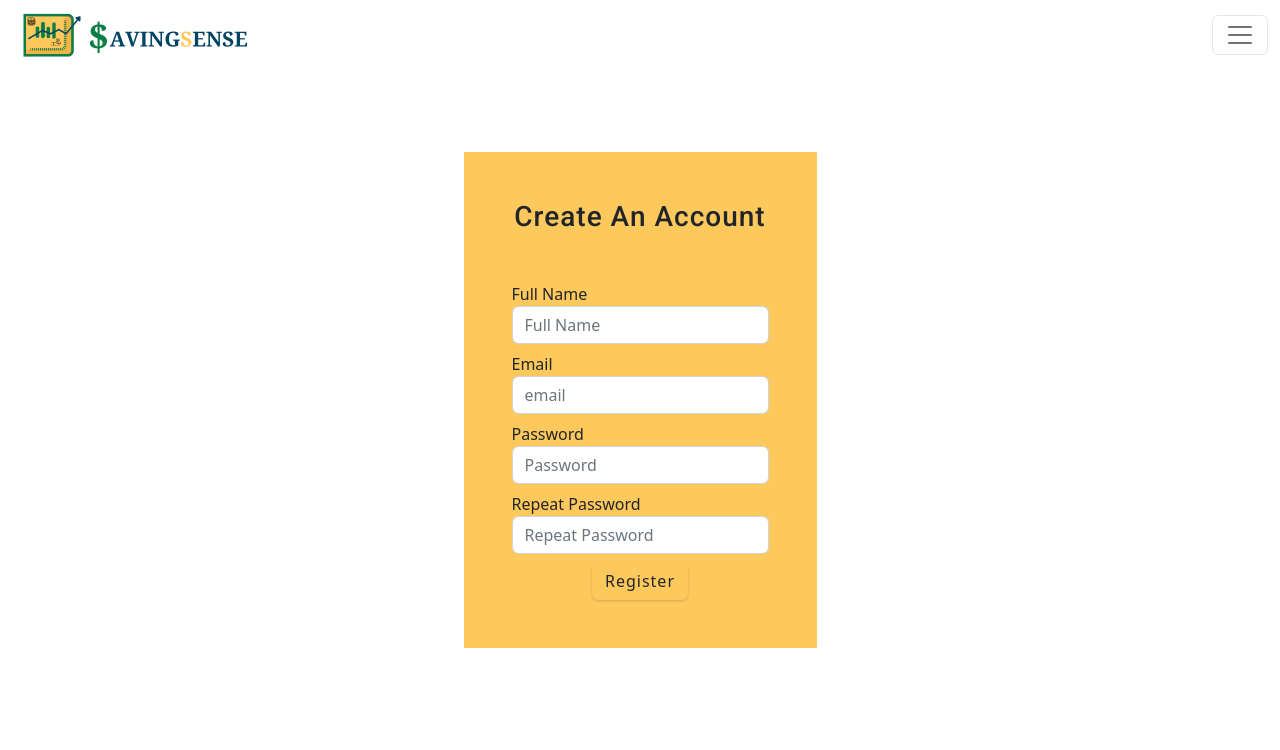
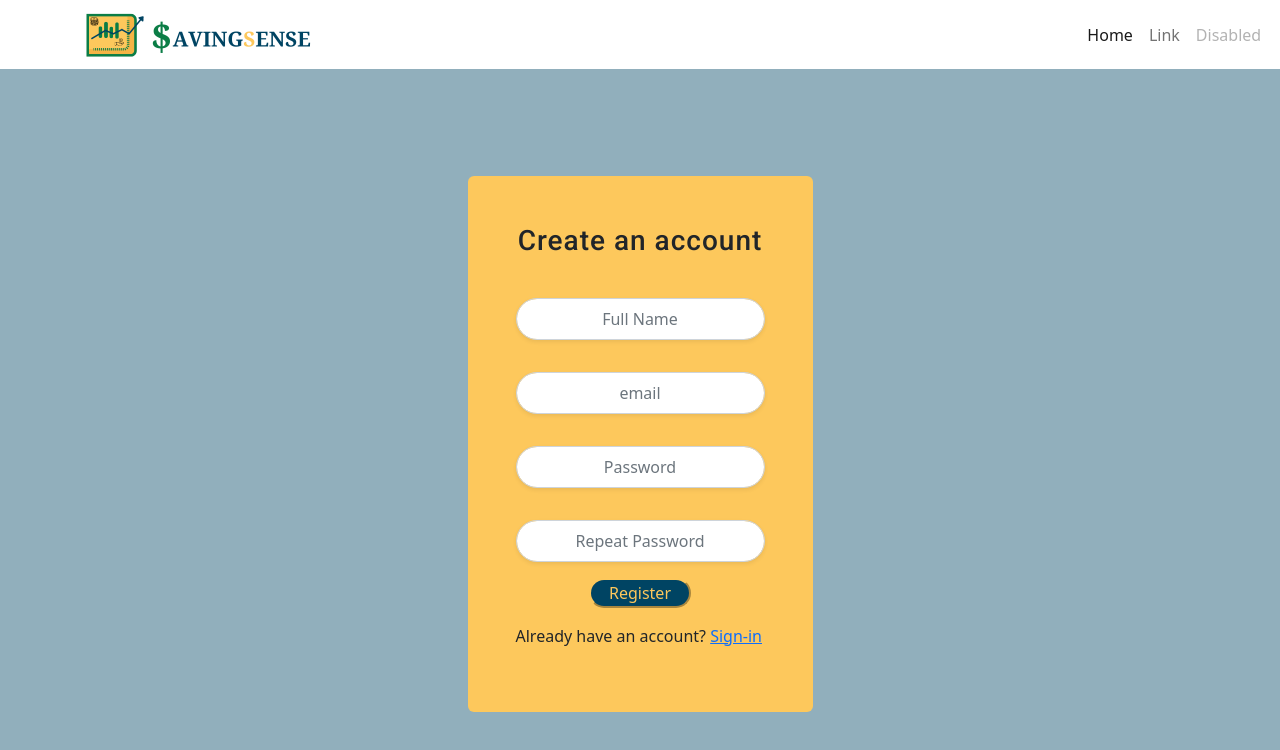
Before and after one commit to elainelynch/SavingSense, a React (Vite) app: page / in a window 1280 px wide. Shown: the top 750 px of the page. Built offline with nearby package versions, Linux system fonts and the light colour scheme.

Commit message:
styling: register

```diff
--- a/src/components/Navbar.jsx
+++ b/src/components/Navbar.jsx
@@ -1,34 +1,26 @@
+import "../style/navbar.scss"
+
 function Navbar() {
   return(
     <>
-     <nav className="navbar bg-body-tertiary fixed-top">
+    <nav className="navbar navbar-expand-lg bg-body-tertiary">
       <div className="container-fluid">
-        <img src="public/savingsense_logo.png" alt="Savingsense Logo" width="250" />
-        <button className="navbar-toggler" type="button" data-bs-toggle="offcanvas" data-bs-target="#offcanvasNavbar" aria-controls="offcanvasNavbar" aria-label="Toggle navigation">
+        <img src="./public/savingsense_logo.png" alt=""  width="250" className="savingsence-logo"/>
+        <button className="navbar-toggler" type="button" data-bs-toggle="collapse" data-bs-target="#navbarToggler" aria-controls="navbarToggler" aria-expanded="false" aria-label="Toggle navigation">
           <span className="navbar-toggler-icon"></span>
         </button>
-        <div className="offcanvas offcanvas-end" tabindex="-1" id="offcanvasNavbar" aria-labelledby="offcanvasNavbarLabel">
-          <div className="offcanvas-header">
-          <img src="public/savingsense_logo.png" alt="Savingsense Logo" width="250" />
-            <button type="button" className="btn-close" data-bs-dismiss="offcanvas" aria-label="Close"></button>
-          </div>
-          <div className="offcanvas-body">
-            <ul className="navbar-nav justify-content-end flex-grow-1 pe-3">
+        <div className="collapse navbar-collapse" id="navbarToggler">
+          <ul className=" navbar-nav d-flex justify-content-center me-auto mb-2 mb-lg-0">
             <li className="nav-item">
               <a className="nav-link active" aria-current="page" href="#">Home</a>
             </li>
             <li className="nav-item">
-                <a className="nav-link" href="#">Date</a>
+              <a className="nav-link" href="#">Link</a>
             </li>
             <li className="nav-item">
-                <a className="nav-link" href="#">Note</a>
+              <a className="nav-link disabled" aria-disabled="true">Disabled</a>
             </li>
           </ul>
-            <form className="d-flex mt-3" role="search">
-              <input className="form-control me-2" type="search" placeholder="Search" aria-label="Search" />
-              <button className="btn btn-outline-success" type="submit">Search</button>
-            </form>
-          </div>
         </div>
       </div>
     </nav>
--- a/src/components/Register.jsx
+++ b/src/components/Register.jsx
@@ -1,32 +1,34 @@
+import { Link } from "react-router-dom"
 import "../style/register.scss"
 
 
 function Register() {
   return(
     <>
-     <div className="signup register d-flex justify-content-center align-items-center vh-100 bg-white">
-      <div className="form_container rounder">
-        <form className="conteiner bg-register p-5">
-          <h3 className="text-center mb-5">Create an account</h3>
+     <div className="signup register d-flex justify-content-center align-items-center vh-100 bg-signup">
+      <div className="form_container">
+        <form className="conteiner bg-register p-5 rounded">
+          <h3 className="text-center mb-3 text-lowercase"><span className="text-uppercase">C</span>reate an account</h3>
           <div className="mb-2">
-            <label htmlFor="fname">Full Name</label>
-            <input type="text" placeholder="Full Name" className="form-control" />
+            <label htmlFor="fname"></label>
+            <input type="text" placeholder="Full Name" className="form-control rounded-pill border-input shadow-sm p-2 text-center" required/>
           </div>
           <div className="mb-2">
-            <label htmlFor="email">Email</label>
-            <input type="email" placeholder="email" className="form-control" />
+            <label htmlFor="email"></label>
+            <input type="email" placeholder="email" className="form-control rounded-pill shadow-sm p-2 text-center" required/>
           </div>
           <div className="mb-2">
-            <label htmlFor="password">Password</label>
-            <input type="password" placeholder="Password" className="form-control" />
+            <label htmlFor="password"></label>
+            <input type="password" placeholder="Password" className="form-control rounded-pill shadow-sm p-2 text-center" required/>
           </div>
           <div className="mb-2">
-            <label htmlFor="rpassword">Repeat Password</label>
-            <input type="password" placeholder="Repeat Password" className="form-control" />
+            <label htmlFor="rpassword"></label>
+            <input type="password" placeholder="Repeat Password" className="form-control rounded-pill shadow-sm p-2 text-center" required/>
           </div>
-          <div className="d-grid justify-content-center btn-register">
-            <button className="btn w-100">Register</button>
+          <div className="d-flex justify-content-center mt-3">
+          <button className="rounded-pill btn-primary">Register</button>
           </div>
+          <p className="mt-3 fw-semi bold">Already have an account? <Link to="/">Sign-in</Link></p>
         </form>
       </div>
 
--- a/src/style/footer.scss
+++ b/src/style/footer.scss
@@ -43,7 +43,7 @@ html {
   --red-light: #f8d7da;
   --red-dark: #842029;
   --green-light: #d1e7dd;
-  --green-dark: #0B7D46 ;  /*original color*/
+  --Pharmaceutical-green: #0B7D46 ;  /*original color*/
   --koji-orange: #F5B445;  /*original color*/
 
   /* fonts  */
--- a/src/style/main.scss
+++ b/src/style/main.scss
@@ -14,16 +14,16 @@ html {
 :root {
   /* colors */
   /*shades-generator-link:https://noeldelgado.github.io/shadowlord/#645cff*/
-  --primary-100: #f2d1d3;
-  --primary-200: #e4a3a7;
-  --primary-300: #d7747b;
-  --primary-400: #c9464f;
-  --primary-500: #bc1823;
-  --primary-600: #96131c;
-  --primary-700: #710e15;
-  --primary-800: #4b0a0e;
-  --primary-900: #4b0a0e;
-  --accent: #fab919;
+  --primary-100: #91afbc;
+  --primary-200: #7499aa;
+  --primary-300: #578498;
+  --primary-400: #3a6f87;
+  --primary-500: #1d5975;
+  --primary-600: #004463; /*original color*/
+  --primary-700: #003c58;
+  --primary-800: #00344c;
+  --primary-900: #002d41;
+  --accent: #FDC85C;      /*original color*/
 
   /* grey */
   --grey-50: #f8fafc;
@@ -33,16 +33,18 @@ html {
   --grey-400: #94a3b8;
   --grey-500: #64748b;
   --grey-600: #475569;
-  --grey-700: #334155;
+  --grey-700: #004463;
   --grey-800: #1e293b;
   --grey-900: #0f172a;
+
   /* rest of the colors */
   --black: #222;
   --white: #fff;
   --red-light: #f8d7da;
   --red-dark: #842029;
   --green-light: #d1e7dd;
-  --green-dark: #0f5132;
+  --Pharmaceutical-green: #0B7D46 ;  /*original color*/
+  --koji-orange: #F5B445;  /*original color*/
 
   /* fonts  */
   --headingFont: 'Roboto', sans-serif;
@@ -151,7 +153,7 @@ ul {
   display: inline-block;
 }
 .btn:hover {
-  background: var(--primary-700);
+  background: var(--primary-600);
   box-shadow: var(--shadow-3);
 }
 .btn-hipster {
@@ -160,7 +162,7 @@ ul {
 }
 .btn-hipster:hover {
   color: var(--primary-200);
-  background: var(--primary-700);
+  background: var(--primary-600);
 }
 .btn-block {
   width: 100%;
--- a/src/style/navbar.scss
+++ b/src/style/navbar.scss
@@ -43,7 +43,7 @@ html {
   --red-light: #f8d7da;
   --red-dark: #842029;
   --green-light: #d1e7dd;
-  --green-dark: #0B7D46 ;  /*original color*/
+  --Pharmaceutical-green: #0B7D46 ;  /*original color*/
   --koji-orange: #F5B445;  /*original color*/
 
   /* fonts  */
@@ -258,3 +258,19 @@ ul {
   margin: 0 auto;
   margin-top: 1rem;
 }
+
+/*start navbar*/
+
+@media only screen and (min-width: 768px) {
+
+  .savingsence-logo{
+    margin-left: 5%;
+  }
+
+
+
+  .navbar-nav{
+    margin-left: 80%;
+  }
+
+}
--- a/src/style/register.scss
+++ b/src/style/register.scss
@@ -43,7 +43,7 @@ html {
   --red-light: #f8d7da;
   --red-dark: #842029;
   --green-light: #d1e7dd;
-  --green-dark: #0B7D46 ;  /*original color*/
+  --Pharmaceutical-green: #0B7D46 ;  /*original color*/
   --koji-orange: #F5B445;  /*original color*/
 
   /* fonts  */
@@ -261,12 +261,37 @@ ul {
 
 /*register */
 
+.bg-signup{
+  background-color: var(--primary-100);
+}
+
 
 .bg-register{
   background-color: var(--accent);
-  margin-top: -50;
+  margin-top: -50px;
 }
 
-.btn{
-  color: var(--green-dark);
+.btn-primary{
+  width: 25vw;
+  color: var(--accent);
+  background-color: var(--primary-600);
+  border-color: var(--accent);
 }
+
+.btn-primary:hover{
+  color: var(--accent);
+  background-color: var(--Pharmaceutical-green);
+}
+
+.border-input{
+  border-color: var(--primary-600);
+  border-bottom: var(--accent);
+}
+
+@media only screen and (min-width: 768px) {
+
+  .btn-primary{
+    width: 8vw;
+  }
+
+}
```
Lines whose indentation alone changed are shown as unchanged.
